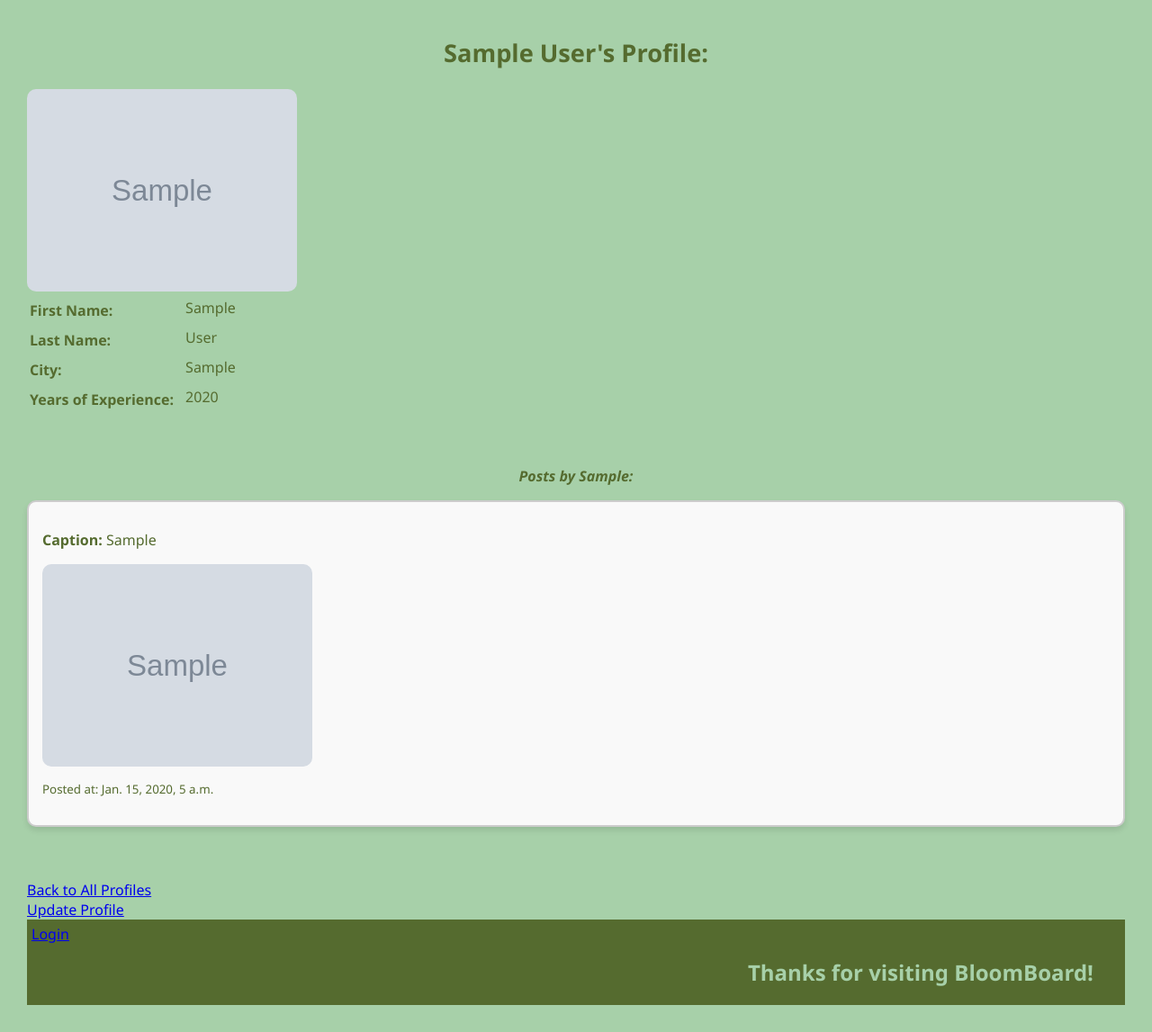
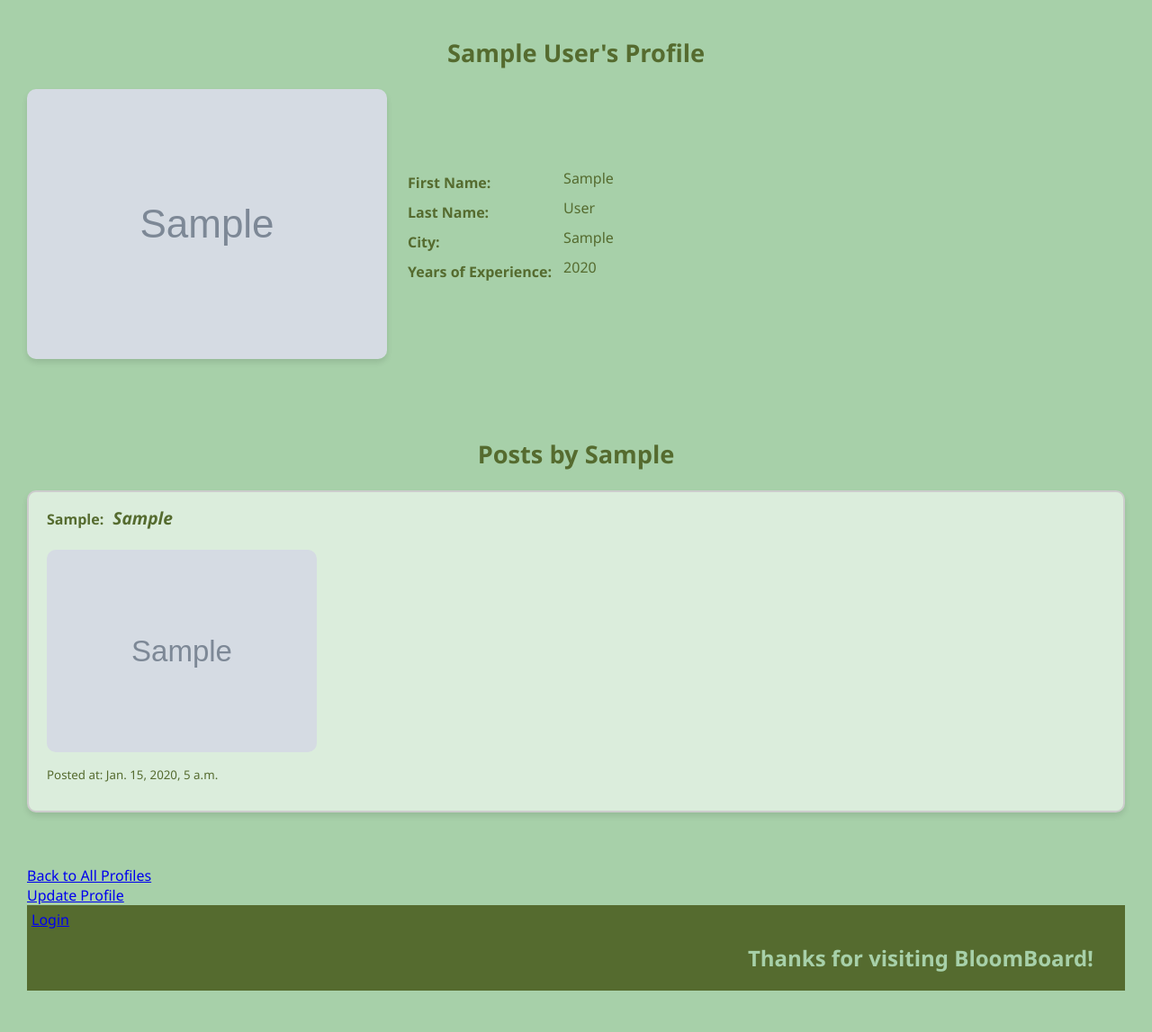
Before and after one commit to 444caro/cs412, a Django app: page /bloomboard/profile/1/ in a window 1280 px wide. Shown: the part 175-1322 px from the top of the page at 90% size. After the commit the page ends 1276 px from the top, so only its background shows below. Run offline with Django 5.2, Linux system fonts and the light colour scheme; tables that the repository leaves empty hold one stand-in row (values such as "Sample post"); grey boxes marked "Sample" are stand-in pictures.

Commit message:
made profile detail view prettier

```diff
--- a/bloomboard/templates/bloomboard/show_profile.html
+++ b/bloomboard/templates/bloomboard/show_profile.html
@@ -3,8 +3,14 @@
 
 {% block content %}
 <main>
-    <h2>{{ bbprofile.firstName }} {{ bbprofile.lastName }}'s Profile:</h2>
-    <img src="{{ bbprofile.image_url }}" alt="{{ bbprofile.firstName }}'s Profile Image" style="max-width: 300px; border-radius: 10px;">
+    <h2>{{ bbprofile.firstName }} {{ bbprofile.lastName }}'s Profile</h2>
+    <div class="profile-container">
+        <!-- Profile Image -->
+        <div class="profile-image">
+            <img src="{{ bbprofile.image_url }}" alt="{{ bbprofile.firstName }}'s Profile Image">
+        </div>
+        <!-- Profile Details -->
+        <div class="profile-details">
             <table>
                 <tr>
                     <th>First Name:</th>
@@ -22,13 +28,19 @@
                     <th>Years of Experience:</th>
                     <td>{{ bbprofile.years_experience }}</td>
                 </tr>
-    </table> <br> <br>
+            </table>
+        </div>
+    </div>
+    <br><br>
    <!-- Display a list of posts by this user in reverse chronological order -->
-   <h3>Posts by {{ bbprofile.firstName }}:</h3>
+   <h2>Posts by {{ bbprofile.firstName }}</h2>
    {% for post in bbprofile.post_set.all %}
         <div class="post">
-        <p><strong>Caption:</strong> {{ post.caption }}</p>
-
+            <div class="post-header">
+                <p class="post-author">{{ bbprofile.firstName }}:</p>
+                <h3 class="post-caption">{{ post.caption }}</h3>
+            </div>
+        <br>
         {% if post.arrangement %}
         <a href="{% url 'show_arrangement' post.arrangement.pk %}">
             <img src="{{ post.arrangement.image }}" alt="Arrangement Image" style="max-width: 300px; border-radius: 10px;">
--- a/static/styles-bloomboard.css
+++ b/static/styles-bloomboard.css
@@ -134,12 +145,35 @@ header {
 }
 
 
-nav li {
-    display: inline;
+/* Styles for profile details */
+.profile-container {
+    display: flex;
+    align-items: center; /* Vertically aligns the image and details */
+    gap: 20px; /* Space between the image and the details */
+    margin: 20px 0;
+}
+
+.profile-image img {
+    max-width: 500px; /* Limit the image size */
+    border-radius: 10px; /* Rounded corners for the image */
+    box-shadow: 0 4px 6px rgba(0, 0, 0, 0.1); /* Optional shadow for depth */
+}
+
+.profile-details table {
+    width: 100%; /* Ensure the table fills the available space */
+}
+
+.profile-details th {
+    text-align: left;
+    padding-right: 10px;
+}
+
+.profile-details td {
+    padding-bottom: 5px;
 }
 
 
-
+/* Styles for flowers */
 .flower-grid {
     display: grid;
     grid-template-columns: repeat(5, 1fr); /* 5 images per row */
@@ -167,17 +201,37 @@ nav li {
     font-size: 1em;
 }
 
-th{
-    text-align: left;
-    padding-right: 10px;
-    padding-top:8px;
-}
 
+/* Styles for posts */
 .post{
     border: 2px solid #ccc; /* Light gray border */
     border-radius: 10px; /* Rounded corners */
     padding: 15px; /* Space inside the border */
+    padding-left: 20px;
     margin: 15px 0; /* Space between posts */
-    box-shadow: 0 4px 6px rgba(0, 0, 0, 0.1); /* Optional shadow for depth */
-    background-color: #f9f9f9; /* Optional light background for contrast */
+    box-shadow: 0 4px 6px rgba(0, 0, 0, 0.1);
+    background-color:  rgb(219, 237, 220);
+
 }
+
+.post-header {
+    display: flex;
+    align-items: baseline; /* Aligns text elements neatly on the same line */
+    gap: 10px; /* Adds spacing between the name and caption */
+}
+
+.post-author {
+    font-weight: bold;
+    margin: 0;
+    color: darkolivegreen;
+}
+
+.post-caption {
+    margin: 0;
+    font-size: 1.2em;
+    color: darkolivegreen;
+}
+
+.post h3{
+    text-align: left;
+}
```
Also changed, not shown: other parts of static/styles-bloomboard.css (+58 -47 lines). Lines whose indentation alone changed are shown as unchanged.
